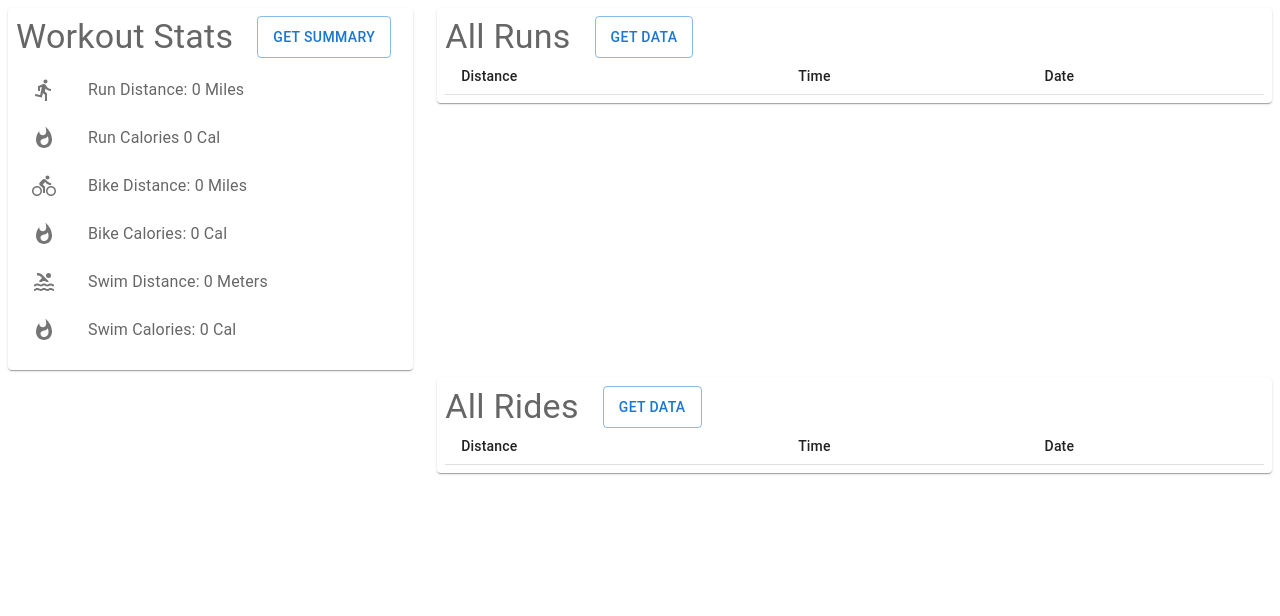
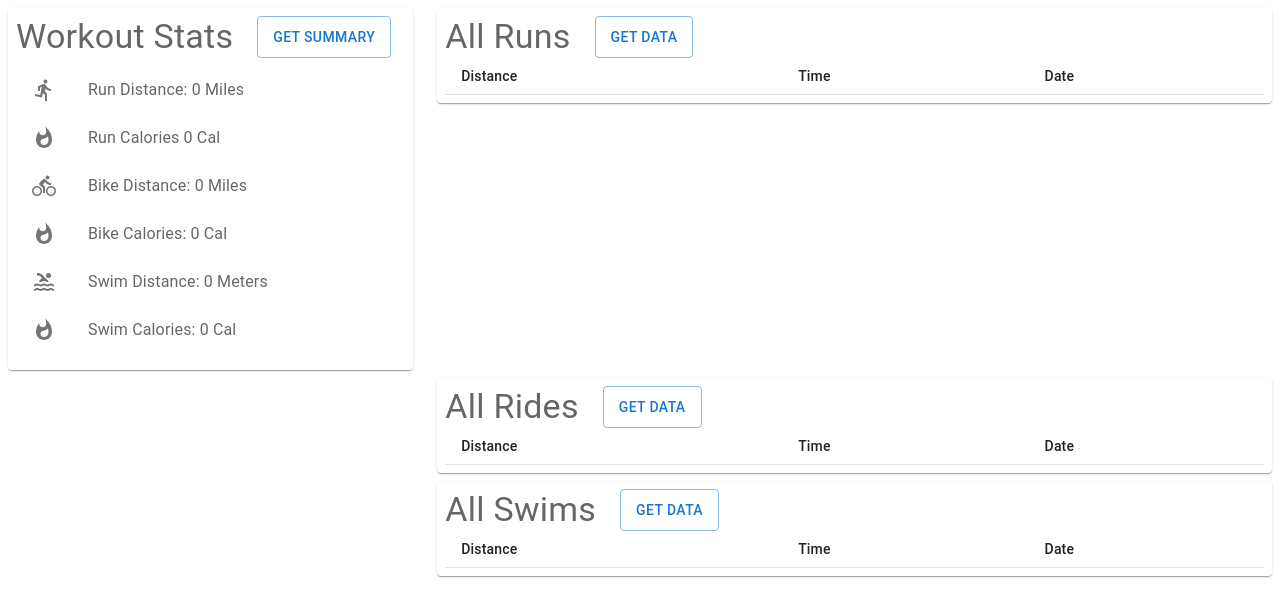
Before and after one commit to cerdamario13/Garmin-dashboard, a Next.js app: page / in a window 1280 px wide. Shown: the top 616 px of the page. Built offline with nearby package versions, Linux system fonts and the light colour scheme.

Commit message:
created all swims table

```diff
--- /dev/null
+++ b/src/app/components/DataTables/AllSwimsList.tsx
@@ -0,0 +1,71 @@
+'use client';
+import { useState } from "react";
+import { Button,
+  Stack,
+  TableContainer,
+  Typography,
+  TableCell,
+  TableRow,
+  Table,
+  TableHead,
+  TableBody,
+} from "@mui/material";
+
+const AllSwimsList = ()=> {
+
+  const [allSwims, setAllSwims] = useState([]);
+
+  //get data from python flask
+  const getAllRides = async () => {
+    const url = new URL("http://127.0.0.1:5000/allRides");
+    const response = await fetch(url.toString());
+    const data = await response.json();
+    console.log(data);
+    setAllSwims(data['data']);
+  };
+
+  //mapping all rides
+  const rideList = allSwims.map((item, _) => {
+    return(
+      <TableRow
+        key={item['Date']}
+        sx={{ '&:last-child td, &:last-child th': { border: 0 } }}
+      >
+        <TableCell component="th" scope="row">
+          {item['Distance']}
+        </TableCell>
+        <TableCell>{item['Elapsed Time']}</TableCell>
+        <TableCell>{item['Date']}</TableCell>
+      </TableRow>
+    )
+  });
+
+  return (
+    <>
+      <Stack direction="row" spacing={3}>
+        <Typography variant="h4">All Swims</Typography>
+        <Button variant="outlined" onClick={() => {getAllRides()}}>Get Data</Button>
+      </Stack>
+
+      <TableContainer style={{ maxHeight: 350 }}>
+        <Table  size="small" aria-label="All Runs Table" style={{ width: '100%' }} >
+          <TableHead>
+            <TableRow>
+              <TableCell>Distance</TableCell>
+              <TableCell>Time</TableCell>
+              <TableCell>Date</TableCell>
+            </TableRow>
+          </TableHead>
+
+          <TableBody>
+            {rideList}
+          </TableBody>
+
+        </Table>
+      </TableContainer>
+    </>
+  )
+
+}
+
+export default AllSwimsList
--- a/src/app/page.tsx
+++ b/src/app/page.tsx
@@ -8,6 +8,7 @@ import {  Grid } from '@mui/material';
 import AllRunsList from './components/DataTables/AllRunsList';
 import Summaries from './components/Summaries';
 import AllRidesList from './components/DataTables/AllRidesList';
+import AllSwimsList from './components/DataTables/AllSwimsList';
 
 
 export default function Home() {
@@ -33,6 +34,17 @@ export default function Home() {
             <AllRidesList />
           </Item>
         </Grid>
+
+        <Grid item xs={4}>
+
+        </Grid>
+        <Grid item xs={8}>
+          <Item>
+            <AllSwimsList />
+          </Item>
+        </Grid>
+
+
       </Grid>
     </>
   )
```
